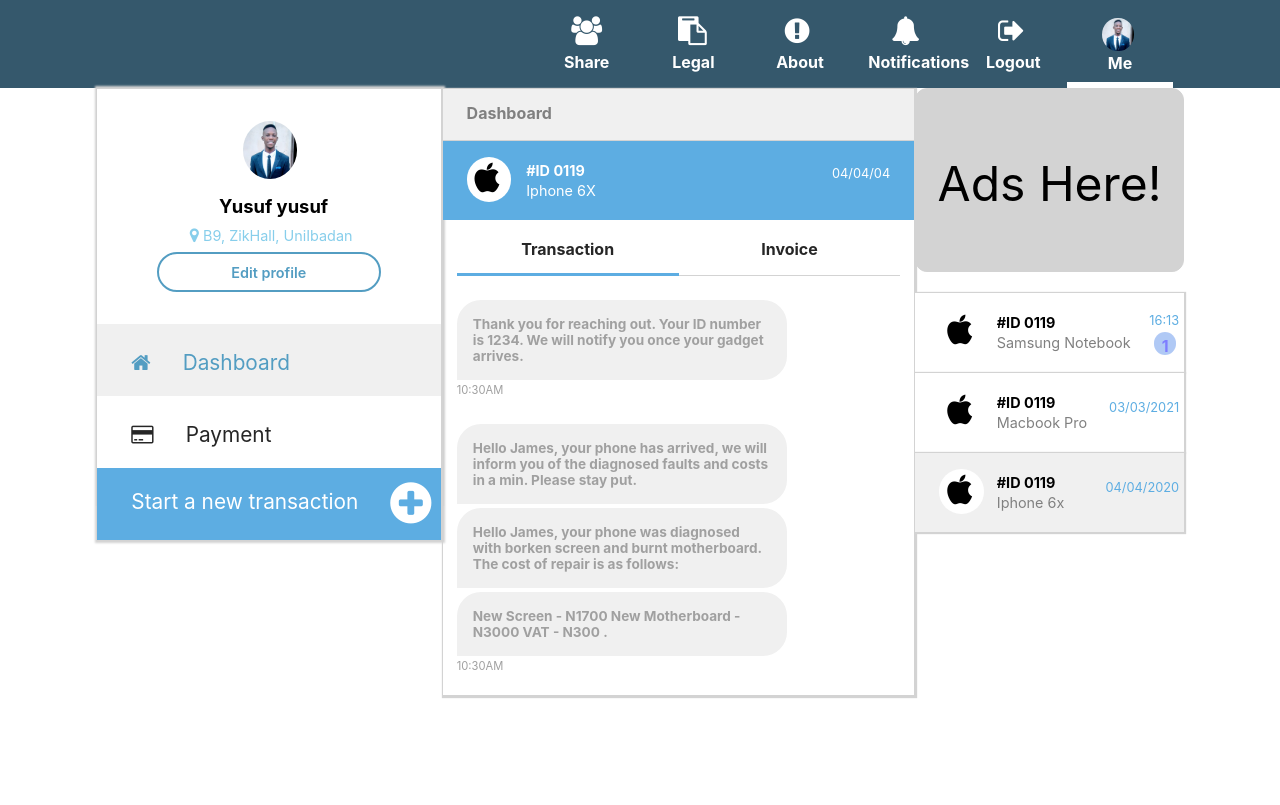
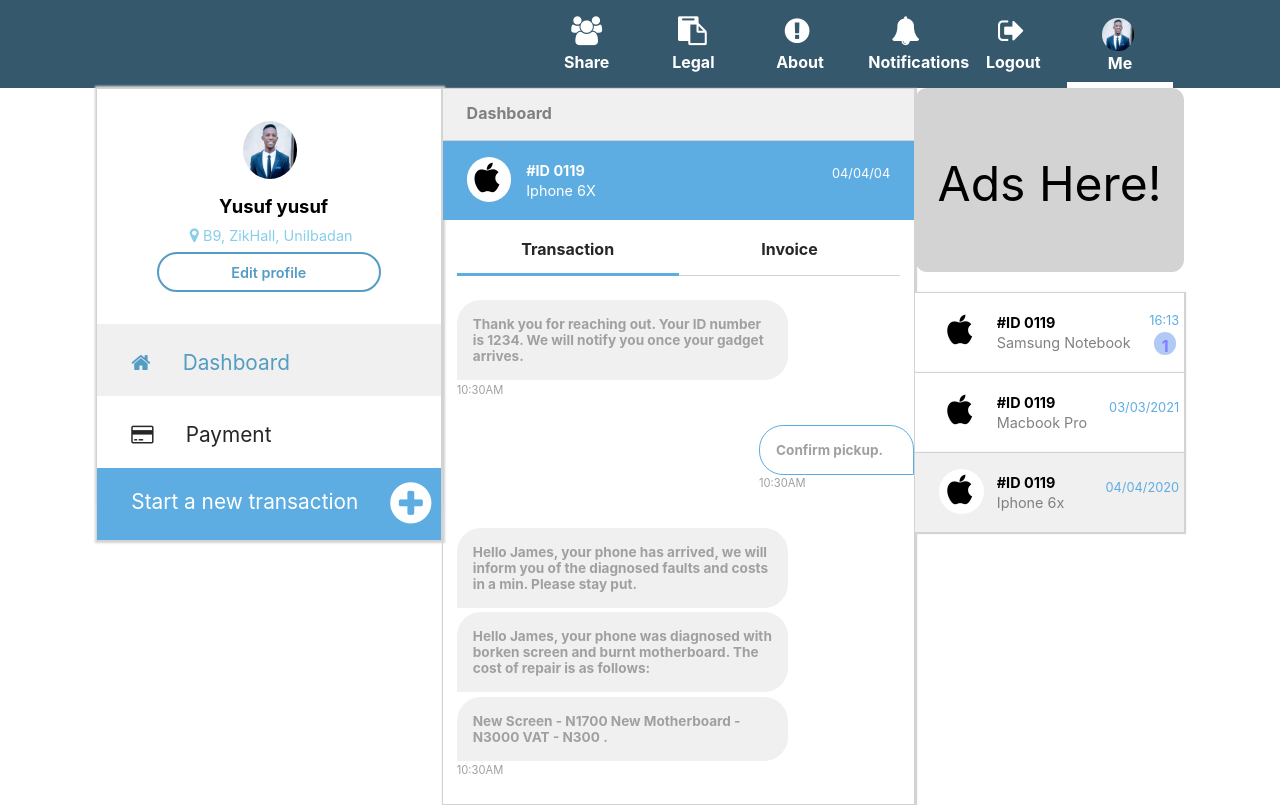
Before and after one commit to omoniyi22/Technicon, a React (Create React App) app: page / in a window 1280 px wide. Built offline with nearby package versions, Linux system fonts and the light colour scheme; a web font is replaced by a local one.

Commit message:
user transaction history

```diff
--- a/src/components/page-content/dashboard/user-page-content.js
+++ b/src/components/page-content/dashboard/user-page-content.js
@@ -35,8 +35,14 @@ const PageWrapper = styled.div`
     margin-left: 7.5%;
   }
   .user-transaction-section {
-    height: 38rem;
+    height: inherit;
     width: 37%;
+    // the .right-chat below is what pushes the chat with the blue border to the right.
+    .right-chat {
+      float: right;
+      // border: 2px solid gold;
+      min-width: 10rem;
+    }
   }
   .user-history-section {
     max-height: 27.7rem;
--- a/src/components/page-content/dashboard/user-transaction-and-chat/user-transaction-and-chat.js
+++ b/src/components/page-content/dashboard/user-transaction-and-chat/user-transaction-and-chat.js
@@ -23,18 +23,38 @@ export const UserTransactionAndChat = () => {
         <UserChatNav />
       </UserChatNavWrapper>
       <br />
+      <ChatWrapper>
         <Chat
           chattext="Thank you for reaching out. Your ID number is 1234. We will notify you once your gadget arrives."
           timedelivered={<p>10:30AM</p>}
         />
+      </ChatWrapper>
+      <ChatWrapper
+        rightChat
+        rightChatBorder
+        backgroundWhite
+        className="right-chat"
+      >
+        <Chat chattext="Confirm pickup." timedelivered={<p>10:30AM</p>} />
+      </ChatWrapper>
+      <br />
+      <br />
+      <br />
+      <br />
+      <br />
+      <ChatWrapper>
         <Chat
           chattext="Hello James, your phone has arrived, we will inform you of the diagnosed faults and costs in a min. Please stay put."
           timedelivered=""
         />
+      </ChatWrapper>
+      <ChatWrapper>
         <Chat
           chattext="Hello James, your phone was diagnosed with borken screen and burnt motherboard. The cost of repair is as follows:"
           timedelivered=""
         />
+      </ChatWrapper>
+      <ChatWrapper>
         <Chat
           chattext="New Screen - N1700
       New Motherboard - N3000
@@ -44,45 +64,47 @@ export const UserTransactionAndChat = () => {
       VAT - N300 ."
           timedelivered={<p>10:30AM</p>}
         />
+      </ChatWrapper>
     </>
   );
 };
 const Chat = ({ chattext, timedelivered, chatMessageModule }) => {
   return (
     <>
-      <ChatWrapper>
-        <ChatMessageWrapper>
+      <ChatMessageWrapper className="chat-message-wrapper">
         <ChatBody chat={chattext} />
       </ChatMessageWrapper>
-        <TimeWrapper
-          marginLeft
-          smallFont
-          colorGrey
-          noPaddingTop
-          className="time"
-        >
+      <TimeWrapper marginLeft smallFont colorGrey noPaddingTop className="time">
         <Time time={timedelivered} />
       </TimeWrapper>
-      </ChatWrapper>
     </>
   );
 };
-const ChatWrapper = styled.div``;
-const ChatBody = ({ chat }) => {
-  return <div>{chat}</div>;
-};
-const ChatMessageWrapper = styled.div`
+const ChatWrapper = styled.div`
+  .chat-message-wrapper {
     max-height: 15rem;
-  border-radius: 1.5rem 1.5rem 1.5rem 0rem;
-  background: rgb(240, 240, 240);
+    border-radius: ${prop =>
+      prop.rightChat
+        ? "1.5rem 1.5rem 0rem 1.5rem"
+        : "1.5rem 1.5rem 1.5rem 0rem"};
+    // background: rgb(240, 240, 240);
+    background: ${prop =>
+      prop.backgroundWhite ? "white" : "rgb(240, 240, 240)"};
     font-weight: bold;
     margin: 0.9% 0% 0.5% 3%;
     padding: 1rem;
     font-size: 0.85rem;
     color: rgb(160, 160, 160);
-  max-width: 70%;
-  //   border: 1px solid purple;
+    max-width: 20.7rem;
+    align-item: right;
+    border: ${prop => (prop.rightChatBorder ? "1.5px solid #5dade2" : "none")};
+  }
 `;
+const ChatMessageWrapper = styled.div``;
+
+const ChatBody = ({ chat }) => {
+  return <div>{chat}</div>;
+};
 
 const UserChatNav = () => {
   return (
```
Lines whose indentation alone changed are shown as unchanged.
